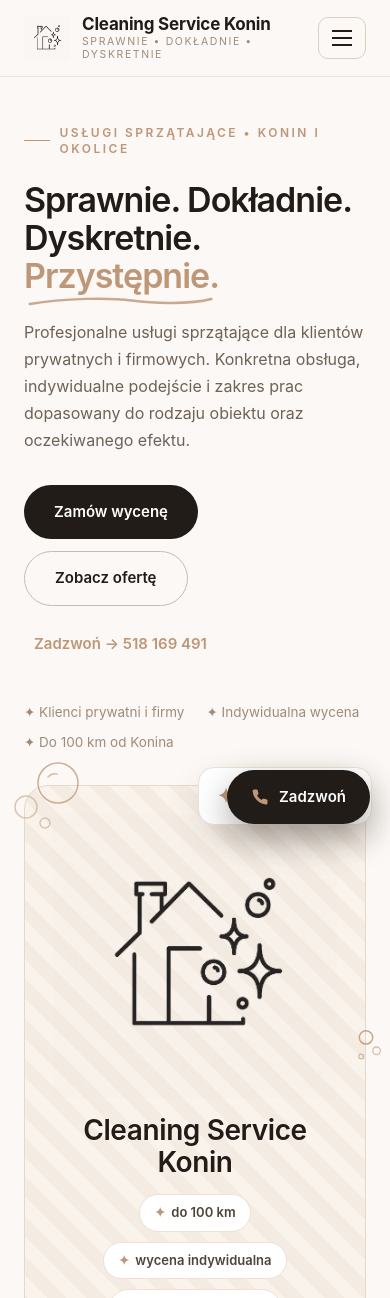
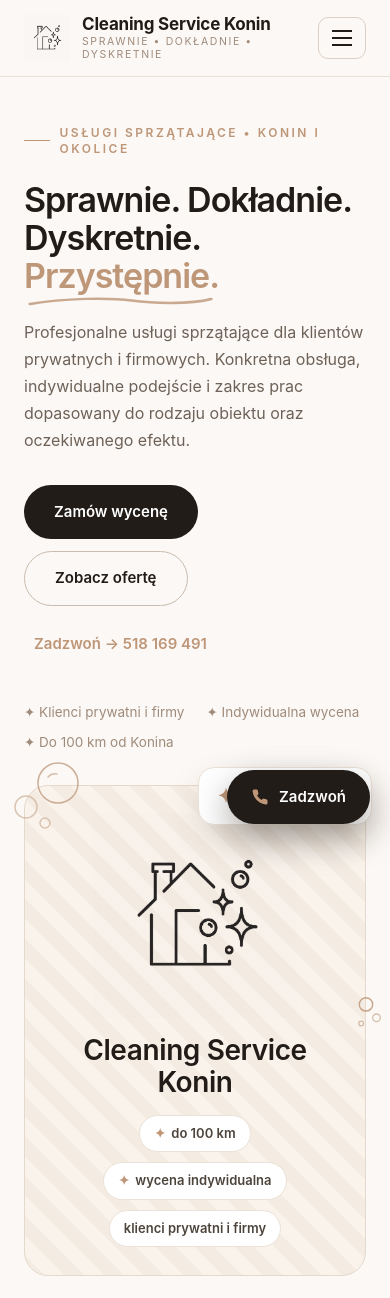
Before and after one commit to DBakalarski/cleaning-company-final, a Next.js app: page / in a window 390 px wide. Shown: the top 1298 px of the page. Built offline with nearby package versions, Linux system fonts and the light colour scheme.

Commit message:
fix: scale Hero logo responsively (300px desktop, ~200px mobile) for breathing room

```diff
--- a/components/sections/Hero.tsx
+++ b/components/sections/Hero.tsx
@@ -112,7 +112,7 @@ export function Hero() {
             alt={site.name}
             width={300}
             height={300}
-            className="mix-blend-multiply"
+            className="h-auto w-[72%] max-w-[300px] mix-blend-multiply"
           />
           <span className="font-heading text-[clamp(28px,3.4vw,36px)] font-semibold leading-[1.15] tracking-[-0.4px] text-ink">
             {site.name}
```
